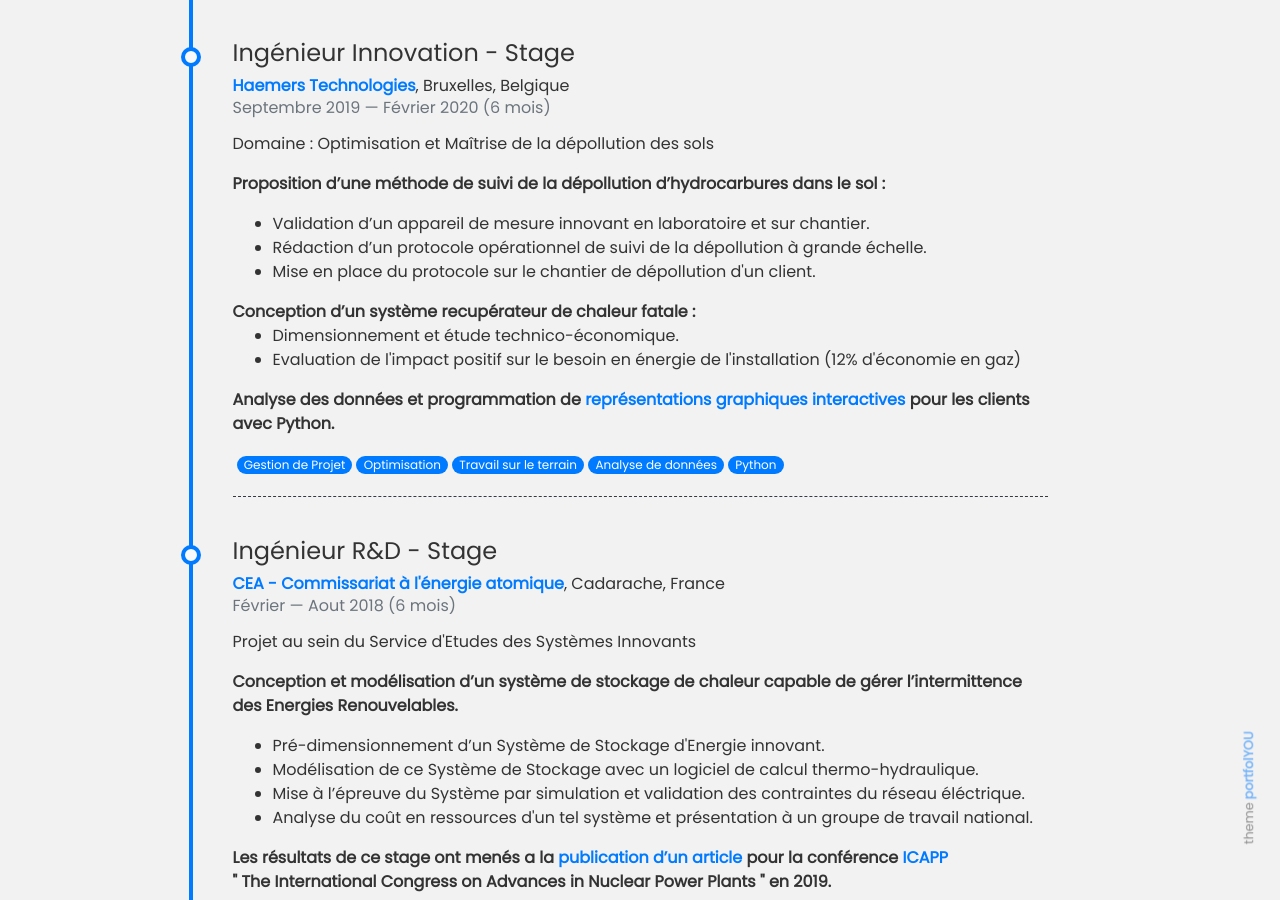
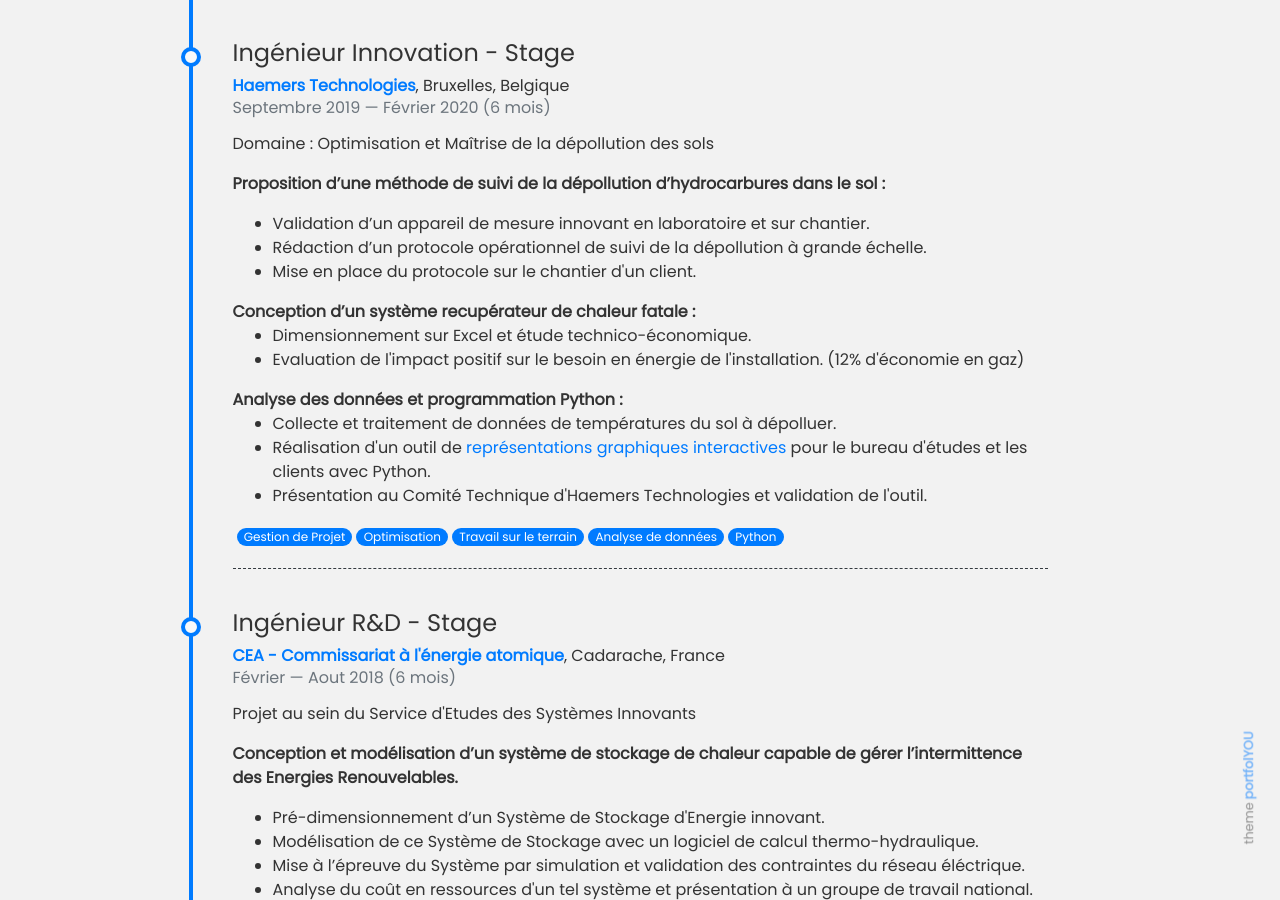
Before and after one commit to plgd/plgd.github.io, a Jekyll site: the page built from pages/about.md, in a window 1280 px wide and 900 px high, scrolled down 1192 px. Built offline with Jekyll 4.4.1, drawn with Linux system fonts in a browser that asks for light colours; nearby versions of some CDN libraries; emoji names are drawn with the system emoji font.

Commit message:
Timeline Update

```diff
--- a/_data/timeline.yml
+++ b/_data/timeline.yml
@@ -10,11 +10,14 @@
               <b>Proposition d’une méthode de suivi de la dépollution d’hydrocarbures dans le sol :</b>
               <ul><li>Validation d’un appareil de mesure innovant en laboratoire et sur chantier. </li>
               <li>Rédaction d’un protocole opérationnel de suivi de la dépollution à grande échelle.</li>
-              <li>Mise en place du protocole sur le chantier de dépollution d'un client.</li></ul>
+              <li>Mise en place du protocole sur le chantier d'un client.</li></ul>
               <b>Conception d’un système recupérateur de chaleur fatale :</b>
-              <ul><li>Dimensionnement et étude technico-économique.</li>
-              <li>Evaluation de l'impact positif sur le besoin en énergie de l'installation (12% d'économie en gaz)</li></ul>
-              <b>Analyse des données et programmation de <a href="/assets/projets/HT-thermographie/Thermographie-exemple.html" target="_blank"> représentations graphiques interactives</a> pour les clients avec Python.</b> <br>
+              <ul><li>Dimensionnement sur Excel et étude technico-économique.</li>
+              <li>Evaluation de l'impact positif sur le besoin en énergie de l'installation. (12% d'économie en gaz)</li></ul>
+              <b> Analyse des données et programmation Python :</b>
+              <ul><li> Collecte et traitement de données de températures du sol à dépolluer.</li>
+              <li> Réalisation d'un outil de <a href="/assets/projets/HT-thermographie/Thermographie-exemple.html" target="_blank"> représentations graphiques interactives</a> pour le bureau d'études et les clients avec Python.</li>
+              <li> Présentation au Comité Technique d'Haemers Technologies et validation de l'outil. </li></ul>
   tools: [Gestion de Projet, Optimisation, Travail sur le terrain, Analyse de données, Python]
 
 - entity: CEA - Commissariat à l'énergie atomique
--- a/pages/about.md
+++ b/pages/about.md
@@ -7,7 +7,7 @@ weight: 1
 
 # **Mon Profil**
 
-Bonjour! :wave: Je suis Ingénieur en Procédés, diplômé de l'UTC en 2020 et spécialisé en Énergie et Environnement.<br>
+Bonjour ! :wave: Je suis Ingénieur en Procédés, diplômé de l'UTC en 2020 et spécialisé en Énergie et Environnement.<br>
 
 Je suis motivé par les enjeux et les spécificités de la production d'énergie fissile, fossile et renouvelable. J'aime étudier les flux de matière et d’énergie dans les procédés industriels et réfléchir à leur place dans le système énergétique. Dans ce cadre, je m’intéresse à la transition énergétique et aux études d’impact environnemental de produits et services.
 
```
Also changed, not shown: 1 other file.
